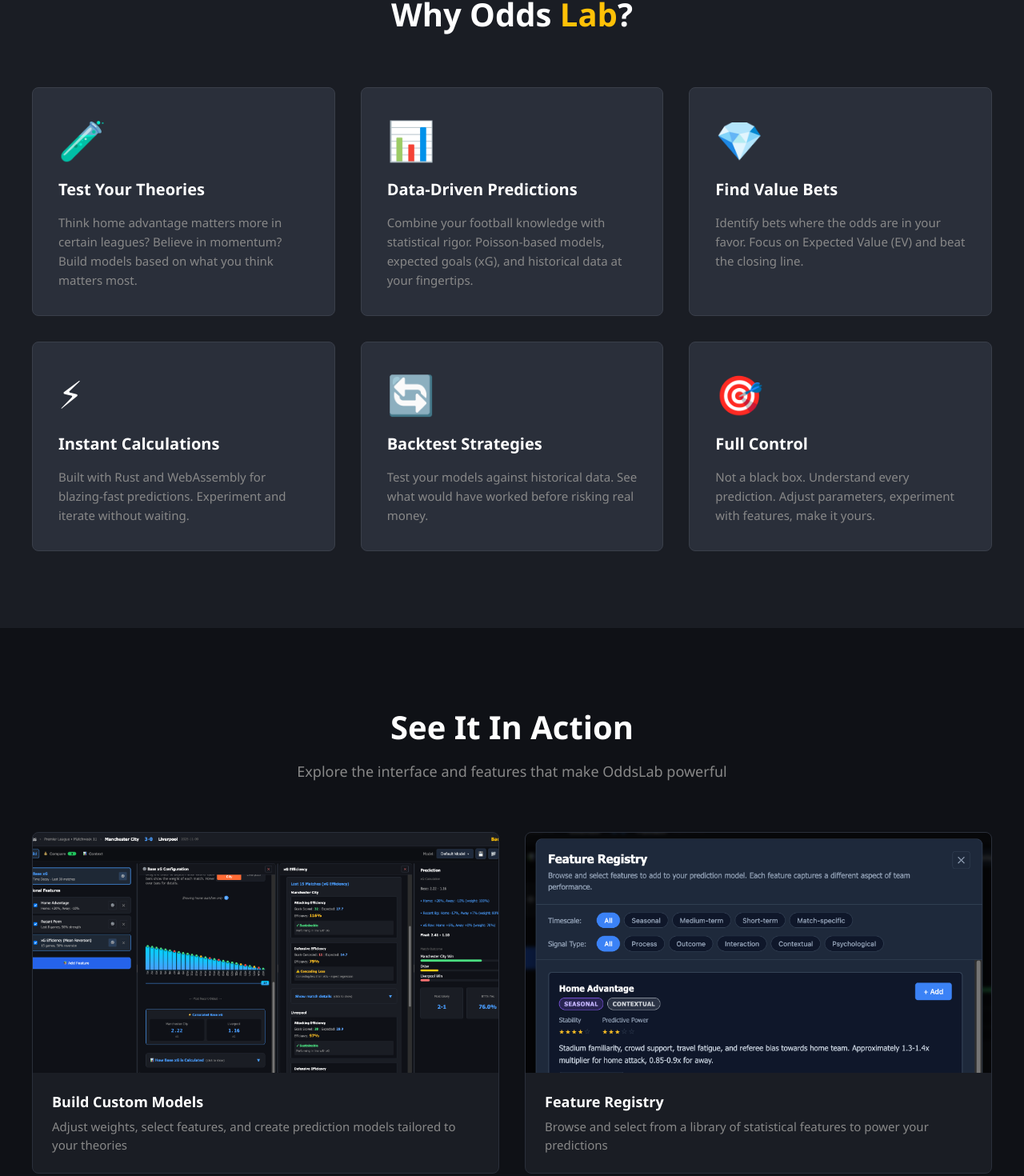
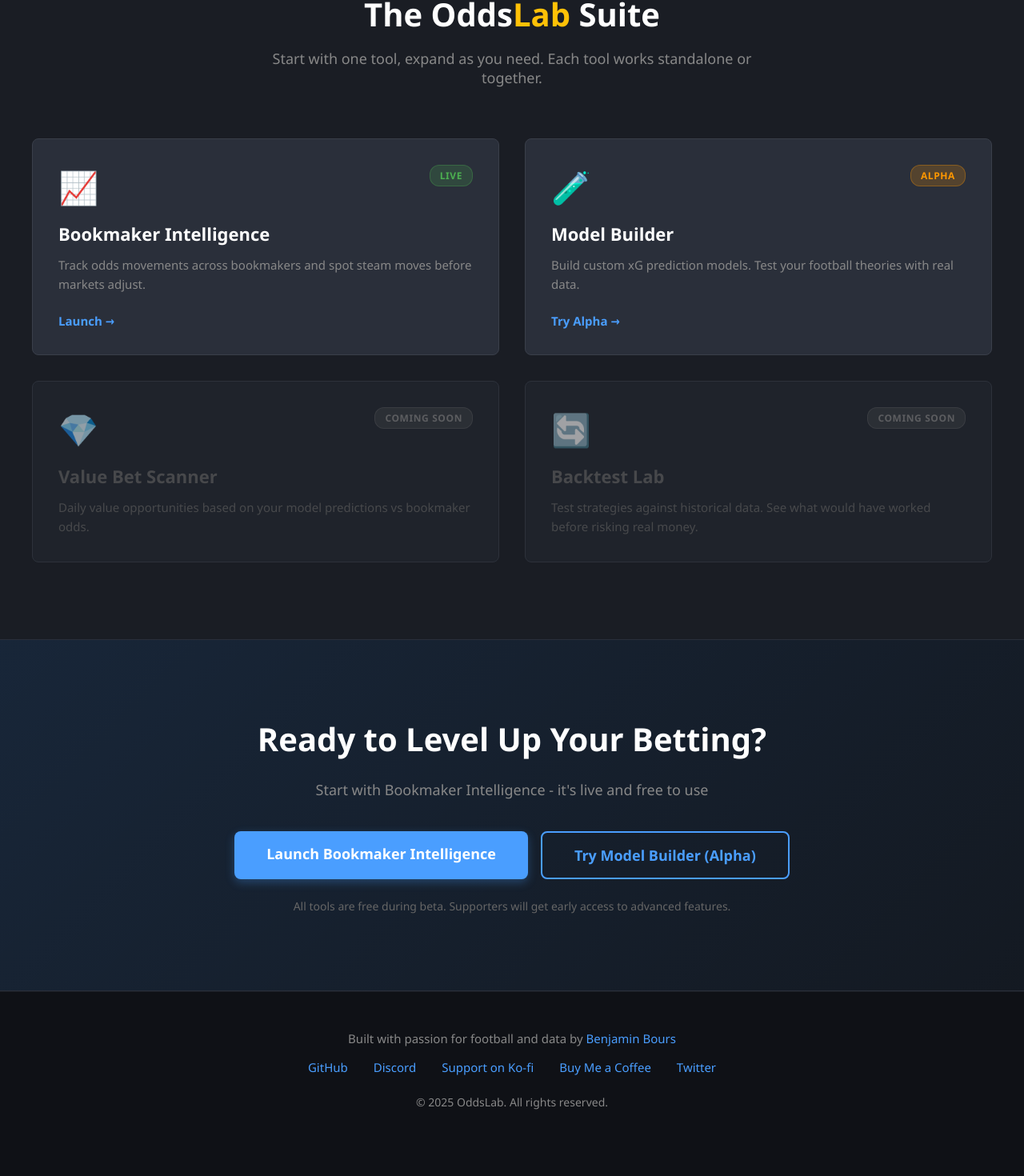
Before and after one commit to benjaminbours/oddslab-landing, a Next.js app: page / in a window 1280 px wide. Shown: the part 906-2376 px from the top of the page at 80% size. Built offline with nearby package versions, Linux system fonts and the light colour scheme.

Commit message:
update for oddslab tools suite

```diff
--- a/app/landing.css
+++ b/app/landing.css
@@ -147,76 +147,153 @@
 }
 
 /* ============================================
-   Screenshots Section
+   Tools Section
    ============================================ */
 
-.screenshots {
+.tools {
   padding: 6rem 2rem;
-  background: #0f1116;
+  background: #1a1d24;
 }
 
-.screenshots__container {
+.tools__container {
   max-width: 1200px;
   margin: 0 auto;
 }
 
-.screenshots__title {
+.tools__title {
   font-size: 2.5rem;
   text-align: center;
   margin-bottom: 1rem;
   color: #ffffff;
 }
 
-.screenshots__subtitle {
+.tools__subtitle {
   font-size: 1.125rem;
   text-align: center;
   margin-bottom: 4rem;
   color: #888888;
+  max-width: 600px;
+  margin-left: auto;
+  margin-right: auto;
 }
 
-.screenshots__grid {
+.tools__grid {
   display: grid;
-  grid-template-columns: repeat(auto-fit, minmax(400px, 1fr));
+  grid-template-columns: repeat(2, 1fr);
   gap: 2rem;
 }
 
-.screenshot-card {
-  background: #1a1d24;
-  border: 1px solid #2a2f3a;
+/* Tool Card - Base */
+.tool-card {
+  padding: 2rem;
+  background: #2a2f3a;
+  border: 1px solid #3a3f4a;
   border-radius: 8px;
-  overflow: hidden;
   transition: all 0.2s ease;
+  display: flex;
+  flex-direction: column;
+  text-decoration: none;
+  color: inherit;
 }
 
-.screenshot-card:hover {
+/* Tool Card - Clickable (Live/Alpha/Beta) */
+.tool-card--live,
+.tool-card--alpha,
+.tool-card--beta {
+  cursor: pointer;
+}
+
+.tool-card--live:hover,
+.tool-card--alpha:hover,
+.tool-card--beta:hover {
+  transform: translateY(-4px);
   border-color: #4a9eff;
   box-shadow: 0 8px 24px rgba(74, 158, 255, 0.2);
 }
 
-.screenshot-card__image {
-  width: 100%;
-  height: 300px;
-  display: block;
-  background: #2a2f3a;
-  object-fit: cover;
-  object-position: top;
+/* Tool Card - Coming Soon (Muted) */
+.tool-card--coming-soon {
+  opacity: 0.6;
+  cursor: default;
+  background: #232830;
 }
 
-.screenshot-card__caption {
-  padding: 1.5rem;
+.tool-card--coming-soon .tool-card__title,
+.tool-card--coming-soon .tool-card__description {
+  color: #666666;
 }
 
-.screenshot-card__title {
-  font-size: 1.125rem;
-  margin-bottom: 0.5rem;
+/* Tool Card Header */
+.tool-card__header {
+  display: flex;
+  justify-content: space-between;
+  align-items: flex-start;
+  margin-bottom: 1rem;
+}
+
+.tool-card__icon {
+  font-size: 2.5rem;
+}
+
+/* Status Badges */
+.tool-card__badge {
+  font-size: 0.75rem;
+  font-weight: 600;
+  padding: 0.25rem 0.75rem;
+  border-radius: 12px;
+  text-transform: uppercase;
+  letter-spacing: 0.05em;
+}
+
+.tool-card__badge--live {
+  background: rgba(76, 175, 80, 0.2);
+  color: #4caf50;
+  border: 1px solid rgba(76, 175, 80, 0.3);
+}
+
+.tool-card__badge--alpha {
+  background: rgba(255, 152, 0, 0.2);
+  color: #ff9800;
+  border: 1px solid rgba(255, 152, 0, 0.3);
+}
+
+.tool-card__badge--beta {
+  background: rgba(255, 193, 7, 0.2);
+  color: #ffc107;
+  border: 1px solid rgba(255, 193, 7, 0.3);
+}
+
+.tool-card__badge--coming-soon {
+  background: rgba(136, 136, 136, 0.2);
+  color: #888888;
+  border: 1px solid rgba(136, 136, 136, 0.3);
+}
+
+.tool-card__title {
+  font-size: 1.375rem;
+  margin-bottom: 0.75rem;
   color: #ffffff;
   font-weight: 600;
 }
 
-.screenshot-card__description {
+.tool-card__description {
   font-size: 0.938rem;
-  line-height: 1.5;
+  line-height: 1.6;
   color: #888888;
+  flex-grow: 1;
+}
+
+.tool-card__action {
+  margin-top: 1.5rem;
+  font-size: 0.938rem;
+  font-weight: 600;
+  color: #4a9eff;
+}
+
+.tool-card--live:hover .tool-card__action,
+.tool-card--alpha:hover .tool-card__action,
+.tool-card--beta:hover .tool-card__action {
+  color: #6ab4ff;
 }
 
 /* ============================================
@@ -266,6 +343,34 @@
   background: #6ab4ff;
   transform: translateY(-2px);
   box-shadow: 0 6px 16px rgba(74, 158, 255, 0.4);
+}
+
+.cta-section__buttons {
+  display: flex;
+  gap: 1rem;
+  justify-content: center;
+  flex-wrap: wrap;
+}
+
+.cta-section__button--secondary {
+  background: transparent;
+  border: 2px solid #4a9eff;
+  color: #4a9eff;
+  box-shadow: none;
+}
+
+.cta-section__button--secondary:hover {
+  background: rgba(74, 158, 255, 0.1);
+  border-color: #6ab4ff;
+  color: #6ab4ff;
+  box-shadow: none;
+  transform: translateY(-2px);
+}
+
+.cta-section__note {
+  margin-top: 1.5rem;
+  font-size: 0.875rem;
+  color: #666666;
 }
 
 /* ============================================
@@ -328,6 +433,7 @@
   }
 
   .features__title,
+  .tools__title,
   .cta-section__title {
     font-size: 2rem;
   }
@@ -335,4 +441,18 @@
   .features__grid {
     grid-template-columns: 1fr;
   }
+
+  .tools__grid {
+    grid-template-columns: 1fr;
+  }
+
+  .cta-section__buttons {
+    flex-direction: column;
+    align-items: center;
+  }
+
+  .cta-section__button {
+    width: 100%;
+    max-width: 300px;
+  }
 }
--- a/app/layout.tsx
+++ b/app/layout.tsx
@@ -13,31 +13,33 @@
 });
 
 export const metadata: Metadata = {
-  title: "OddsLab - Your Football Prediction Laboratory",
+  title: "OddsLab - Smart Football Betting Tools",
   description:
-    "Experiment with models, test theories, find value bets. Interactive football prediction tools for passionate fans and data-driven bettors.",
+    "A suite of tools for data-driven football betting. Track odds movements, build custom xG models, find value bets, and backtest strategies.",
   keywords: [
-    "football betting",
-    "soccer predictions",
-    "expected value",
-    "sports betting",
-    "data analytics",
-    "value betting",
-    "prediction models",
+    "football betting tools",
+    "odds tracker",
+    "xG models",
+    "value bet scanner",
+    "sports betting analytics",
+    "betting strategy backtest",
+    "steam moves",
+    "bookmaker intelligence",
   ],
   authors: [{ name: "Benjamin Bours" }],
   openGraph: {
-    title: "OddsLab - Your Football Prediction Laboratory",
+    title: "OddsLab - Smart Football Betting Tools",
     description:
-      "Experiment with models, test theories, find value bets. Interactive football prediction tools for passionate fans.",
+      "A suite of tools for data-driven football betting. Start simple, go deep.",
     url: "https://oddslab.gg",
     siteName: "OddsLab",
     type: "website",
   },
   twitter: {
     card: "summary_large_image",
-    title: "OddsLab - Your Football Prediction Laboratory",
-    description: "Experiment with models, test theories, find value bets.",
+    title: "OddsLab - Smart Football Betting Tools",
+    description:
+      "A suite of tools for data-driven football betting. Start simple, go deep.",
   },
 };
 
--- a/app/page.tsx
+++ b/app/page.tsx
@@ -1,4 +1,47 @@
 import "./landing.css";
+
+type ToolStatus = "live" | "alpha" | "beta" | "coming-soon";
+
+interface Tool {
+  icon: string;
+  title: string;
+  description: string;
+  status: ToolStatus;
+  url?: string;
+}
+
+const tools: Tool[] = [
+  {
+    icon: "📈",
+    title: "Bookmaker Intelligence",
+    description:
+      "Track odds movements across bookmakers and spot steam moves before markets adjust.",
+    status: "live",
+    url: "https://market.oddslab.gg",
+  },
+  {
+    icon: "🧪",
+    title: "Model Builder",
+    description:
+      "Build custom xG prediction models. Test your football theories with real data.",
+    status: "alpha",
+    url: "https://app.oddslab.gg",
+  },
+  {
+    icon: "💎",
+    title: "Value Bet Scanner",
+    description:
+      "Daily value opportunities based on your model predictions vs bookmaker odds.",
+    status: "coming-soon",
+  },
+  {
+    icon: "🔄",
+    title: "Backtest Lab",
+    description:
+      "Test strategies against historical data. See what would have worked before risking real money.",
+    status: "coming-soon",
+  },
+];
 
 export default function Home() {
   return (
@@ -9,164 +52,99 @@
           <h1 className="hero__brand">
             Odds <span className="lab-word">Lab</span>
           </h1>
-          <h2 className="hero__title">Your Football Prediction Laboratory</h2>
+          <h2 className="hero__title">Smart Football Betting Tools</h2>
           <p className="hero__subtitle">
-            Experiment with models, test theories, find value bets
+            A suite of tools for data-driven football betting. Start simple, go
+            deep.
           </p>
-          <a
-            href="https://app.oddslab.gg"
-            className="hero__cta"
-            target="_blank"
-            rel="noopener noreferrer"
-          >
-            Launch App (Beta)
+          <a href="#tools" className="hero__cta">
+            Explore Tools
           </a>
         </div>
       </section>
 
-      {/* Features Section */}
-      <section className="features">
-        <div className="features__container">
-          <h2 className="features__title">
-            Why Odds <span className="lab-word">Lab</span>?
+      {/* Tools Section */}
+      <section className="tools" id="tools">
+        <div className="tools__container">
+          <h2 className="tools__title">
+            The Odds<span className="lab-word">Lab</span> Suite
           </h2>
-          <div className="features__grid">
-            <div className="feature-card">
-              <div className="feature-card__icon">🧪</div>
-              <h3 className="feature-card__title">Test Your Theories</h3>
-              <p className="feature-card__description">
-                Think home advantage matters more in certain leagues? Believe in
-                momentum? Build models based on what you think matters most.
+          <p className="tools__subtitle">
+            Start with one tool, expand as you need. Each tool works standalone
+            or together.
           </p>
+          <div className="tools__grid">
+            {tools.map((tool, index) => {
+              const isClickable = tool.status !== "coming-soon";
+              const CardWrapper = isClickable ? "a" : "div";
+              const cardProps = isClickable
+                ? {
+                    href: tool.url,
+                    target: "_blank",
+                    rel: "noopener noreferrer",
+                  }
+                : {};
+
+              return (
+                <CardWrapper
+                  key={index}
+                  className={`tool-card tool-card--${tool.status}`}
+                  {...cardProps}
+                >
+                  <div className="tool-card__header">
+                    <div className="tool-card__icon">{tool.icon}</div>
+                    <span
+                      className={`tool-card__badge tool-card__badge--${tool.status}`}
+                    >
+                      {tool.status === "live" && "Live"}
+                      {tool.status === "alpha" && "Alpha"}
+                      {tool.status === "beta" && "Beta"}
+                      {tool.status === "coming-soon" && "Coming Soon"}
+                    </span>
                   </div>
-
-            <div className="feature-card">
-              <div className="feature-card__icon">📊</div>
-              <h3 className="feature-card__title">Data-Driven Predictions</h3>
-              <p className="feature-card__description">
-                Combine your football knowledge with statistical rigor.
-                Poisson-based models, expected goals (xG), and historical data
-                at your fingertips.
-              </p>
-            </div>
-
-            <div className="feature-card">
-              <div className="feature-card__icon">💎</div>
-              <h3 className="feature-card__title">Find Value Bets</h3>
-              <p className="feature-card__description">
-                Identify bets where the odds are in your favor. Focus on
-                Expected Value (EV) and beat the closing line.
-              </p>
-            </div>
-
-            <div className="feature-card">
-              <div className="feature-card__icon">⚡</div>
-              <h3 className="feature-card__title">Instant Calculations</h3>
-              <p className="feature-card__description">
-                Built with Rust and WebAssembly for blazing-fast predictions.
-                Experiment and iterate without waiting.
-              </p>
-            </div>
-
-            <div className="feature-card">
-              <div className="feature-card__icon">🔄</div>
-              <h3 className="feature-card__title">Backtest Strategies</h3>
-              <p className="feature-card__description">
-                Test your models against historical data. See what would have
-                worked before risking real money.
-              </p>
-            </div>
-
-            <div className="feature-card">
-              <div className="feature-card__icon">🎯</div>
-              <h3 className="feature-card__title">Full Control</h3>
-              <p className="feature-card__description">
-                Not a black box. Understand every prediction. Adjust parameters,
-                experiment with features, make it yours.
-              </p>
-            </div>
-          </div>
-        </div>
-      </section>
-
-      {/* Screenshots Section */}
-      <section className="screenshots">
-        <div className="screenshots__container">
-          <h2 className="screenshots__title">See It In Action</h2>
-          <p className="screenshots__subtitle">
-            Explore the interface and features that make OddsLab powerful
-          </p>
-          <div className="screenshots__grid">
-            <div className="screenshot-card">
-              <img
-                src="/screenshots/model_builder.png"
-                alt="Custom Model Builder"
-                className="screenshot-card__image"
-              />
-              <div className="screenshot-card__caption">
-                <h3 className="screenshot-card__title">Build Custom Models</h3>
-                <p className="screenshot-card__description">
-                  Adjust weights, select features, and create prediction models
-                  tailored to your theories
-                </p>
-              </div>
-            </div>
-
-            <div className="screenshot-card">
-              <img
-                src="/screenshots/feature_registry.png"
-                alt="Feature Registry"
-                className="screenshot-card__image"
-              />
-              <div className="screenshot-card__caption">
-                <h3 className="screenshot-card__title">Feature Registry</h3>
-                <p className="screenshot-card__description">
-                  Browse and select from a library of statistical features to
-                  power your predictions
-                </p>
-              </div>
-            </div>
-
-            <div className="screenshot-card">
-              <img
-                src="/screenshots/find_value_bet.png"
-                alt="Value Bet Finder"
-                className="screenshot-card__image"
-              />
-              <div className="screenshot-card__caption">
-                <h3 className="screenshot-card__title">Find Value Bets</h3>
-                <p className="screenshot-card__description">
-                  Compare your model's predictions against bookmaker odds to
-                  identify value opportunities
-                </p>
-              </div>
-            </div>
+                  <h3 className="tool-card__title">{tool.title}</h3>
+                  <p className="tool-card__description">{tool.description}</p>
+                  {isClickable && (
+                    <span className="tool-card__action">
+                      {tool.status === "live" && "Launch →"}
+                      {tool.status === "alpha" && "Try Alpha →"}
+                      {tool.status === "beta" && "Try Beta →"}
+                    </span>
+                  )}
+                </CardWrapper>
+              );
+            })}
           </div>
         </div>
       </section>
 
       {/* CTA Section */}
       <section className="cta-section">
-        <h2 className="cta-section__title">
-          Ready to Test Your Football Theories?
-        </h2>
+        <h2 className="cta-section__title">Ready to Level Up Your Betting?</h2>
         <p className="cta-section__subtitle">
-          Join OddsLab and start building smarter predictions today
+          Start with Bookmaker Intelligence - it's live and free to use
         </p>
+        <div className="cta-section__buttons">
           <a
-          href="https://app.oddslab.gg"
+            href="https://market.oddslab.gg"
             className="cta-section__button"
             target="_blank"
             rel="noopener noreferrer"
           >
-          Try Beta Now
+            Launch Bookmaker Intelligence
           </a>
-        <p
-          className="cta-section__subtitle"
-          style={{ marginBottom: 0, marginTop: "1.5rem" }}
+          <a
+            href="https://app.oddslab.gg"
+            className="cta-section__button cta-section__button--secondary"
+            target="_blank"
+            rel="noopener noreferrer"
           >
-          OddsLab will remain free during beta. Supporters will get early access
-          to advanced features.
+            Try Model Builder (Alpha)
+          </a>
+        </div>
+        <p className="cta-section__note">
+          All tools are free during beta. Supporters will get early access to
+          advanced features.
         </p>
       </section>
 
```
Lines whose indentation alone changed are shown as unchanged.
